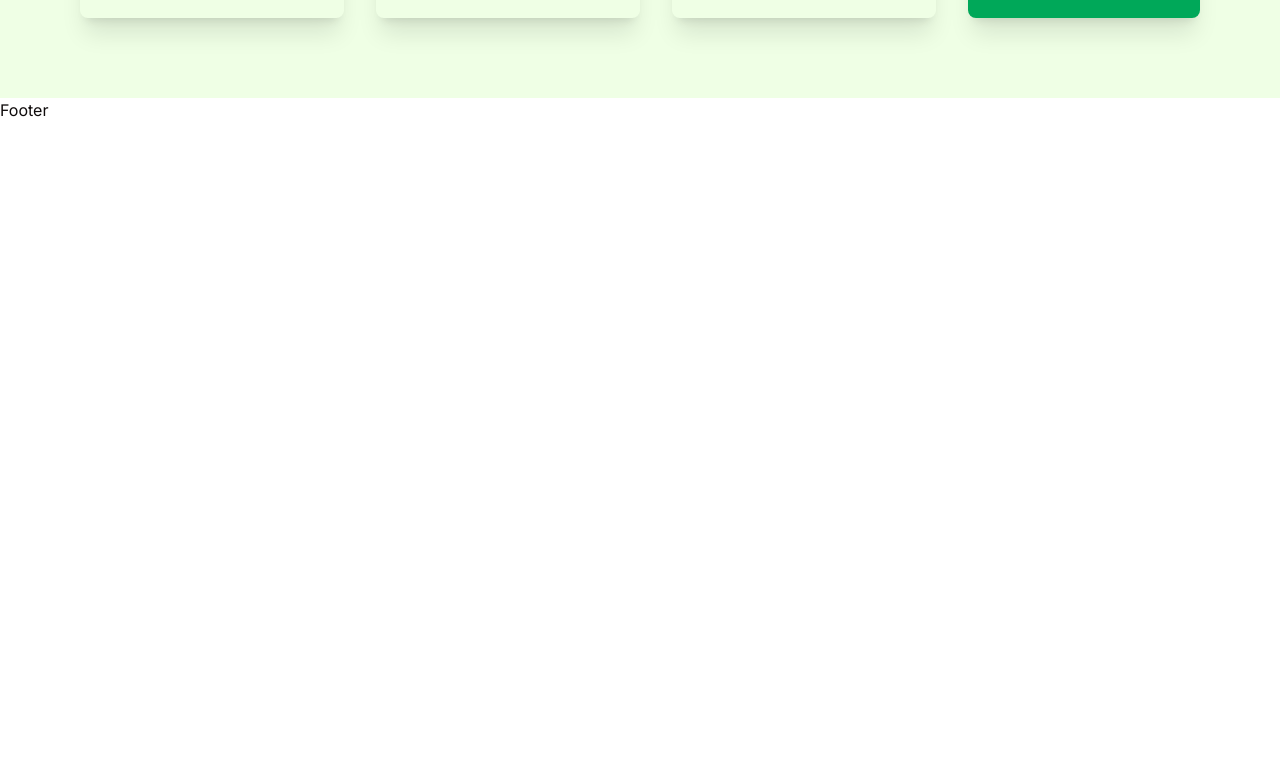
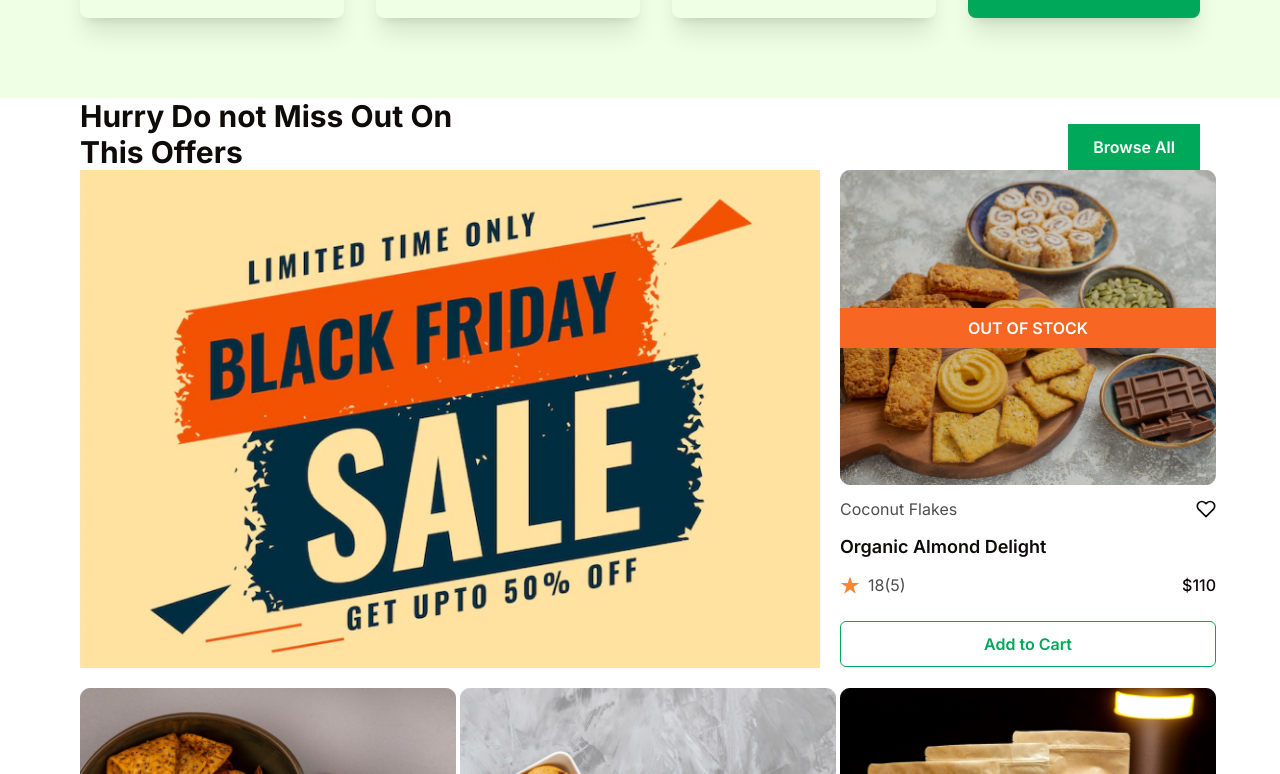
Before and after one commit to blossomobasi/organic_foodie_ecommerce, a React (Vite) app: page / in a window 1280 px wide. Shown: the part 3906-4680 px from the top of the page. Before the commit the page ends 4028 px from the top, so only its background shows below. Built offline with nearby package versions, Linux system fonts and the light colour scheme; a web font is replaced by a local one.

Commit message:
Add Offers component

```diff
--- a/src/pages/HomePage.tsx
+++ b/src/pages/HomePage.tsx
@@ -1,6 +1,7 @@
 import BulkOrders from "../components/BulkOrders";
 import HomeMain from "../components/HomeMain";
 import NewProducts from "../components/NewProducts";
+import Offers from "../components/Offers";
 import PopularProducts from "../components/PopularProducts";
 
 const HomePage = () => {
@@ -10,6 +11,7 @@ const HomePage = () => {
             <PopularProducts />
             <NewProducts />
             <BulkOrders />
+            <Offers />
         </main>
     );
 };
```
